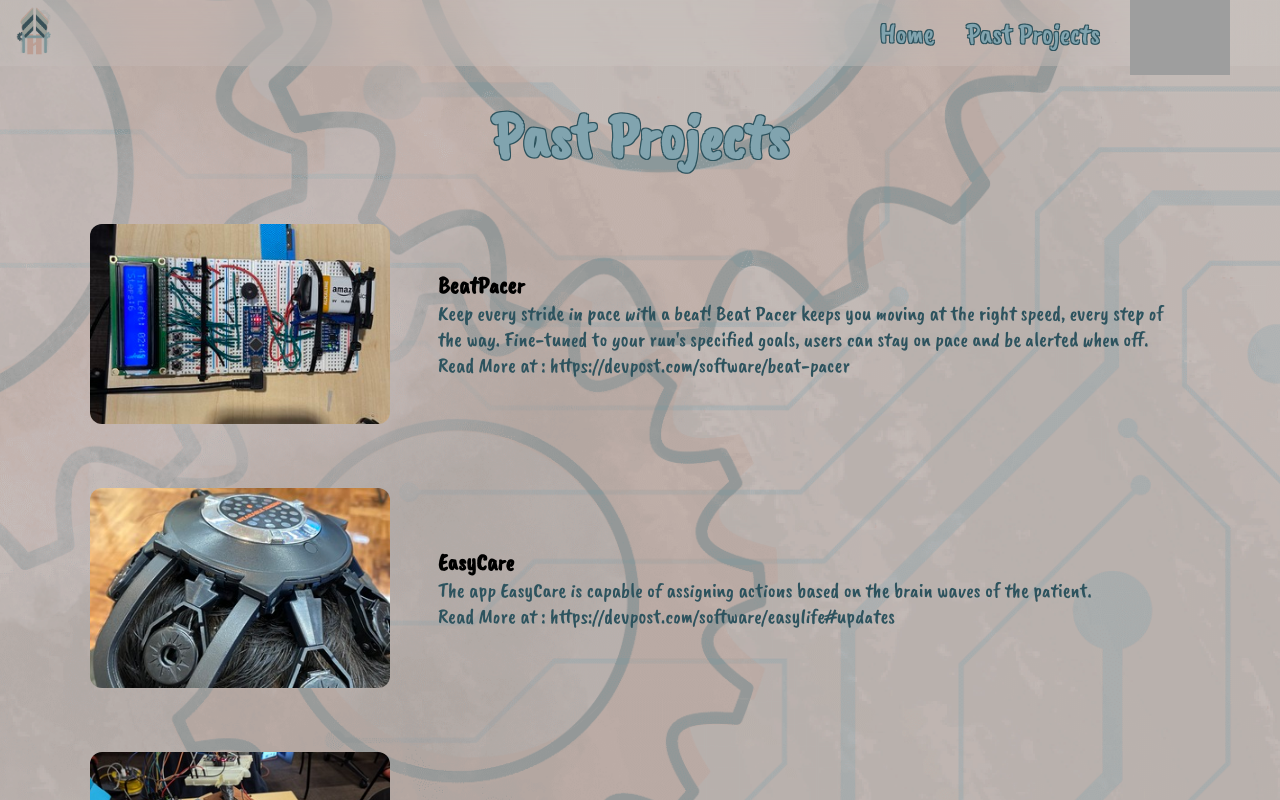
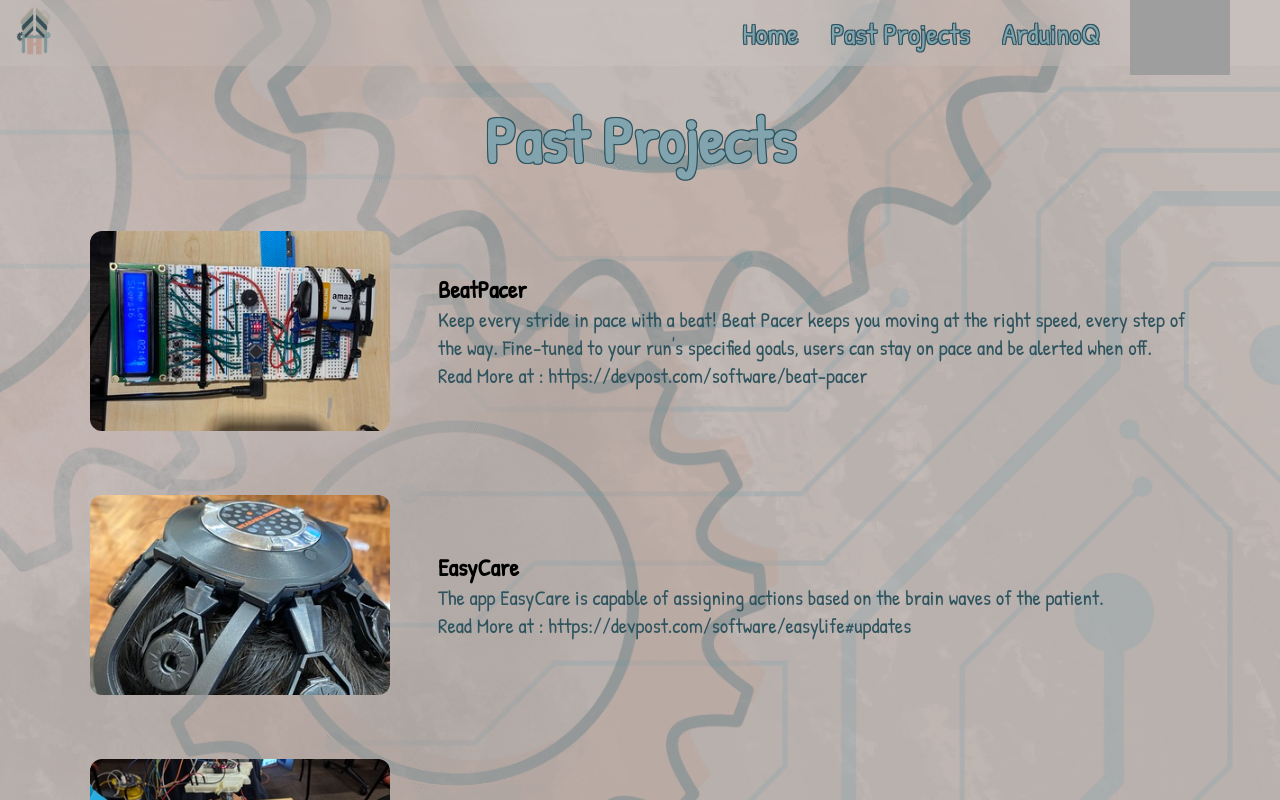
Before and after one commit to HKN-UCSD/hard-hack-2026, a React (Vite) app: page /past-projects in a window 1280 px wide. Shown: the top 800 px of the page. Built offline with nearby package versions, Linux system fonts and the light colour scheme; grey boxes are pictures that could not be loaded.

Commit message:
font changed

```diff
--- a/index.html
+++ b/index.html
@@ -6,7 +6,7 @@
     <meta name="viewport" content="width=device-width, initial-scale=1.0" />
     <link rel="preconnect" href="https://fonts.googleapis.com">
     <link rel="preconnect" href="https://fonts.gstatic.com" crossorigin>
-    <link href="https://fonts.googleapis.com/css2?family=Caveat+Brush&display=swap" rel="stylesheet">
+    <link href="https://fonts.googleapis.com/css2?family=Patrick+Hand&display=swap" rel="stylesheet">
     <title>Hard Hack 2026</title>
   </head>
   <a id="mlh-trust-badge" style="display:block;max-width:100px;min-width:60px;position:fixed;right:50px;top:0;width:10%;z-index:10000" href="https://mlh.io/eu?utm_source=eu-hackathon&utm_medium=TrustBadge&utm_campaign=2026-season&utm_content=gray" target="_blank"><img src="https://s3.amazonaws.com/logged-assets/trust-badge/2026/mlh-trust-badge-2026-gray.svg" alt="Major League Hacking 2026 Hackathon Season" style="width:100%"></a>
--- a/src/App.jsx
+++ b/src/App.jsx
@@ -3,6 +3,7 @@ import { useState } from 'react'
 
 import { Routes, Route, Link } from "react-router-dom"
 import PastProjects from "./PastProjects.jsx"
+import arduinoq from './arduinoq.jsx'
 
 
 function App() {
@@ -35,6 +36,9 @@ function App() {
         <Link to="/" onClick={() => setMenuOpen(false)}>Home</Link>
         <Link to="/past-projects" onClick={() => setMenuOpen(false)}>
           Past Projects
+        </Link>
+        <Link to="/arduinoq" onClick={() => setMenuOpen(false)}>
+          ArduinoQ
         </Link>
       </div>
     </nav>
--- /dev/null
+++ b/src/arduinoq.css
@@ -0,0 +1,44 @@
+.past-projects-list {
+  max-width: 1100px;
+  margin: 0 auto;
+  display: flex;
+  flex-direction: column;
+  gap: 4rem;
+}
+
+.project-block {
+  display: flex;
+  align-items: center;
+  gap: 3rem;
+}
+
+.project-image {
+  width: 300px;
+  border-radius: 12px;
+}
+
+.project-text h3 {
+  font-size: 2rem;
+  color: #2d535e;
+}
+
+.project-text p {
+  font-size: 1.3rem;
+  color: #2d535e;
+}
+
+@media (max-width: 768px) {
+  .project-block {
+    flex-direction: column;
+    text-align: center;
+  }
+}
+
+a {
+  color: inherit;
+  text-decoration: none;
+}
+
+a:hover {
+  text-decoration: underline;
+}
--- /dev/null
+++ b/src/arduinoq.jsx
@@ -0,0 +1,11 @@
+import "./arduinoq.css"
+
+function arduinoq() {
+  return (
+    <section className="faq-section">
+      <h2 className="faq-title">Using ArduinoQ</h2>
+    </section>
+  )
+}
+
+export default arduinoq
--- a/src/index.css
+++ b/src/index.css
@@ -5,9 +5,7 @@
 }
 
 body {
-  font-family: 'Caveat Brush', cursive, -apple-system, BlinkMacSystemFont, 'Segoe UI', 'Roboto', 'Oxygen',
-    'Ubuntu', 'Cantarell', 'Fira Sans', 'Droid Sans', 'Helvetica Neue',
-    sans-serif;
+  font-family: 'Patrick Hand', cursive;
   -webkit-font-smoothing: antialiased;
   -moz-osx-font-smoothing: grayscale;
 }
```
